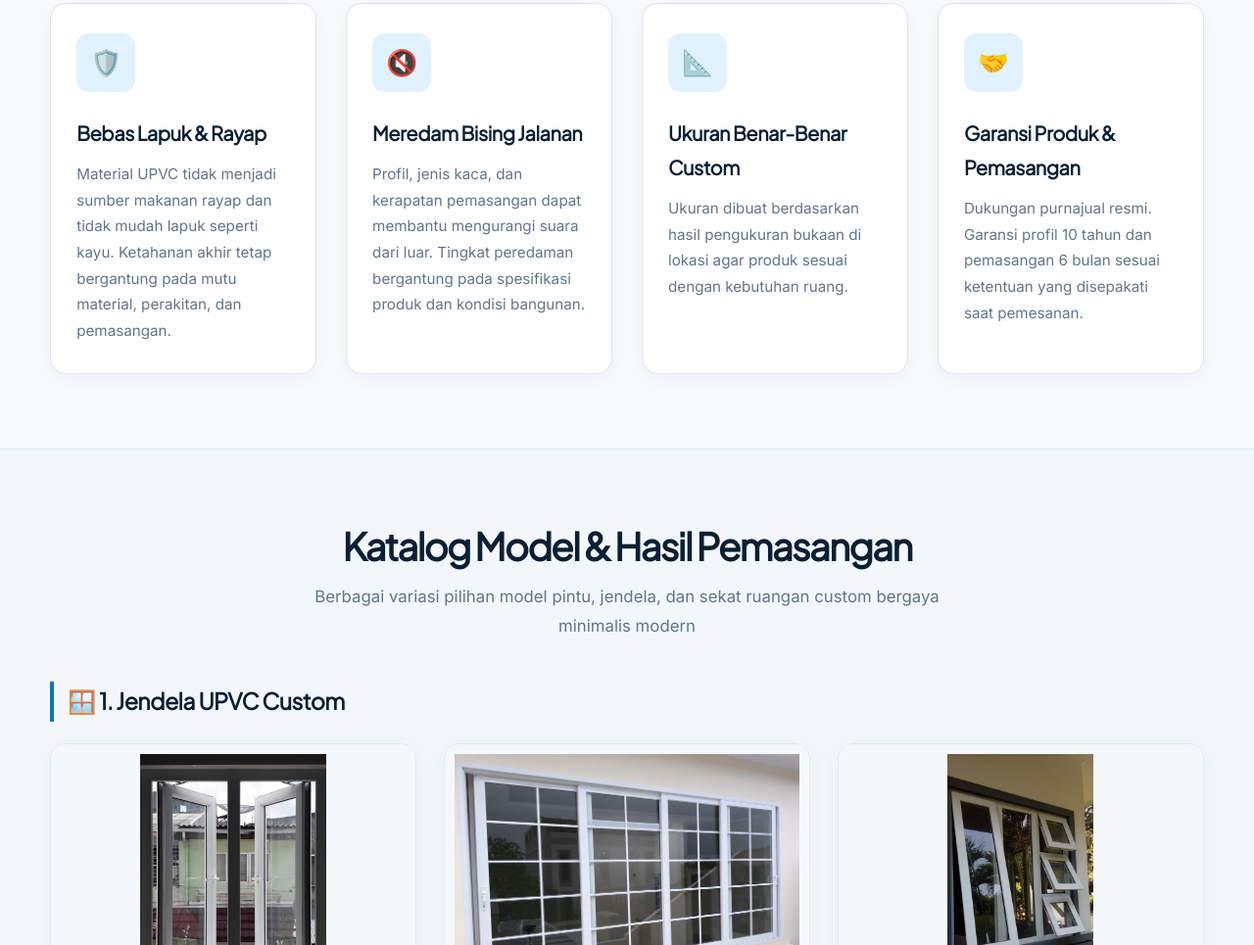
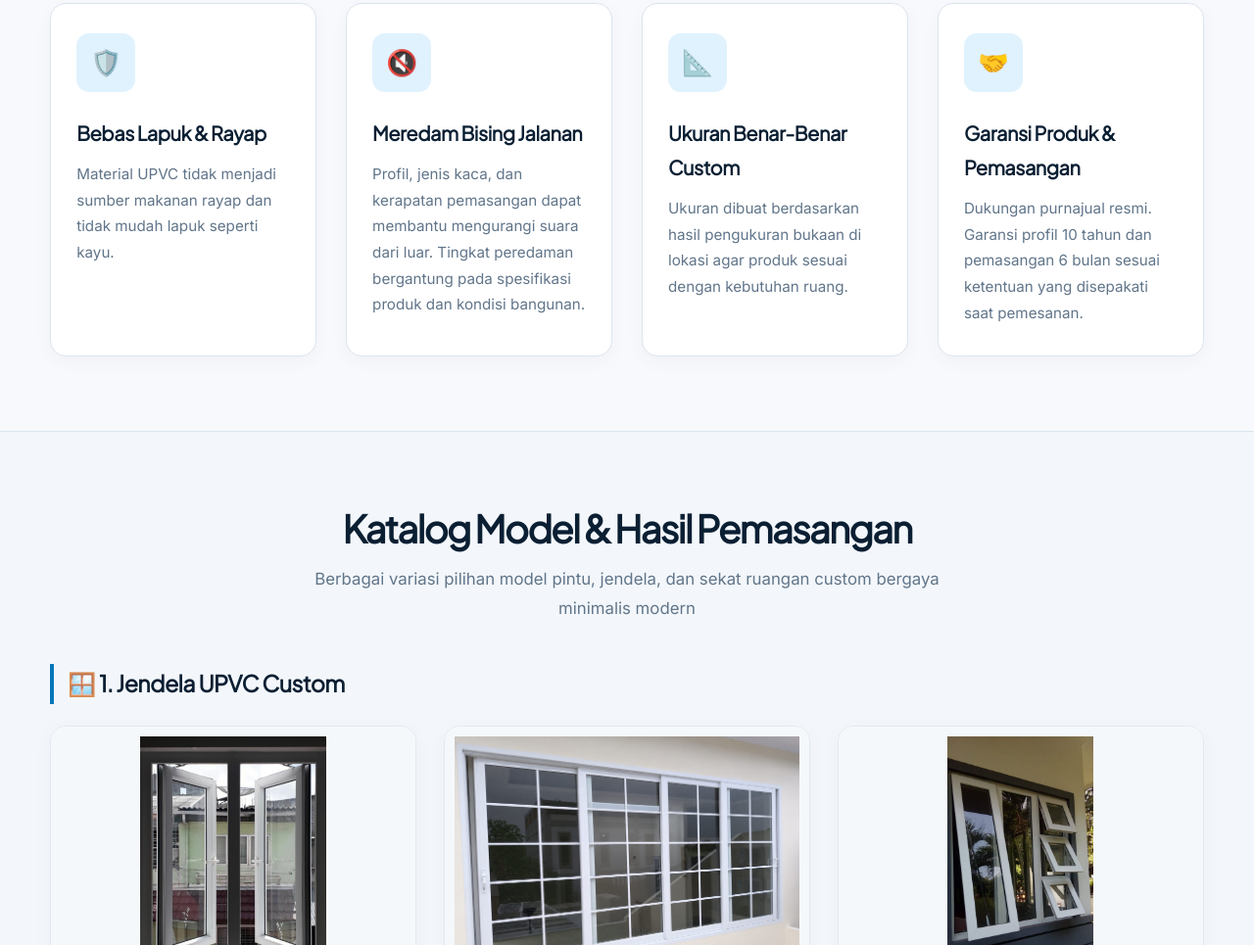
Before and after one commit to evanbennysiswanto-hub/kusen-upvc-evan, a plain HTML site: page index.html in a window 1280 px wide. Shown: the part 1975-2940 px from the top of the page at 98% size. Drawn offline with Linux system fonts and the light colour scheme.

Commit message:
update terbaru

```diff
--- a/index.html
+++ b/index.html
@@ -1541,7 +1541,7 @@ img{max-width:100%}
 <div class="feature-card">
 <div class="feature-icon-box">🛡️</div>
 <h3>Bebas Lapuk &amp; Rayap</h3>
-<p>Material UPVC tidak menjadi sumber makanan rayap dan tidak mudah lapuk seperti kayu. Ketahanan akhir tetap bergantung pada mutu material, perakitan, dan pemasangan.</p>
+<p>Material UPVC tidak menjadi sumber makanan rayap dan tidak mudah lapuk seperti kayu.</p>
 </div>
 <div class="feature-card">
 <div class="feature-icon-box">🔇</div>
```
